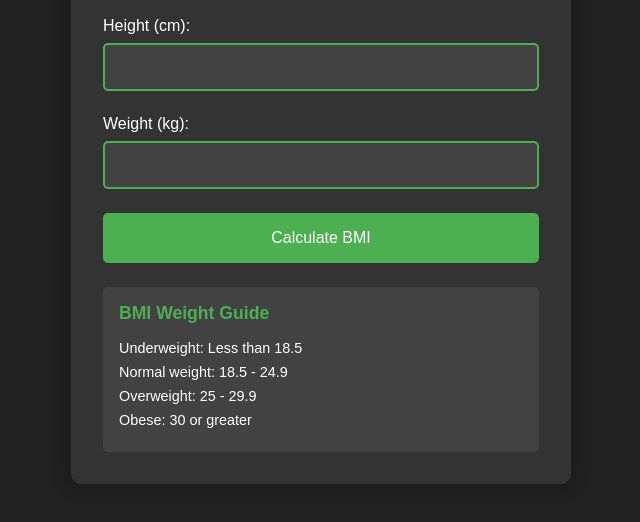
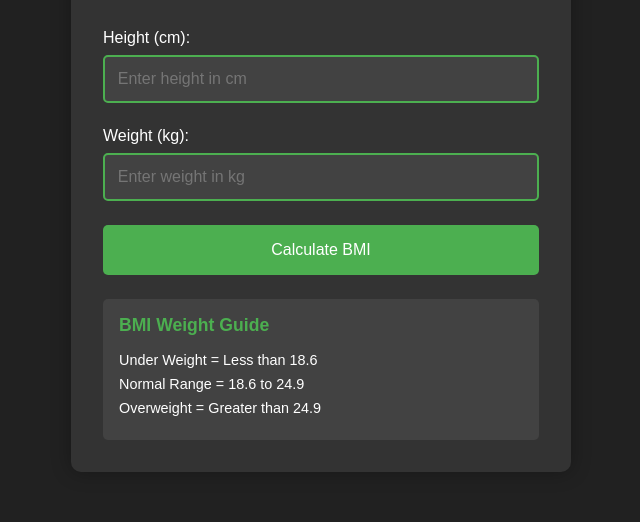
Before and after one commit to ScriptingWithSaad/BMI-Generator, a plain HTML site: page index.html in a window 1280 px wide. Shown: the part 200-722 px from the top of the page, without its empty margins (319-959 px from the left). Drawn offline with Linux system fonts and the light colour scheme.

Commit message:
Update index.html

```diff
--- a/index.html
+++ b/index.html
@@ -10,27 +10,26 @@
 
 <body>
 
-   <div class="container">
+  <div class="container">
         <h1>BMI Calculator</h1>
         <form id="bmiForm">
             <div class="input-group">
                 <label for="height">Height (cm):</label>
-                <input type="number" id="height" min="1" step="0.1" required>
+                <input type="number" id="height" placeholder="Enter height in cm" required>
                 <span class="error" id="heightError"></span>
             </div>
             <div class="input-group">
                 <label for="weight">Weight (kg):</label>
-                <input type="number" id="weight" min="1" step="0.1" required>
+                <input type="number" id="weight" placeholder="Enter weight in kg" required>
                 <span class="error" id="weightError"></span>
             </div>
             <button type="submit">Calculate BMI</button>
             <div id="result"></div>
             <div class="weight-guide">
                 <h3>BMI Weight Guide</h3>
-                <p>Underweight: Less than 18.5</p>
-                <p>Normal weight: 18.5 - 24.9</p>
-                <p>Overweight: 25 - 29.9</p>
-                <p>Obese: 30 or greater</p>
+                <p>Under Weight = Less than 18.6</p>
+                <p>Normal Range = 18.6 to 24.9</p>
+                <p>Overweight = Greater than 24.9</p>
             </div>
         </form>
     </div>
```
